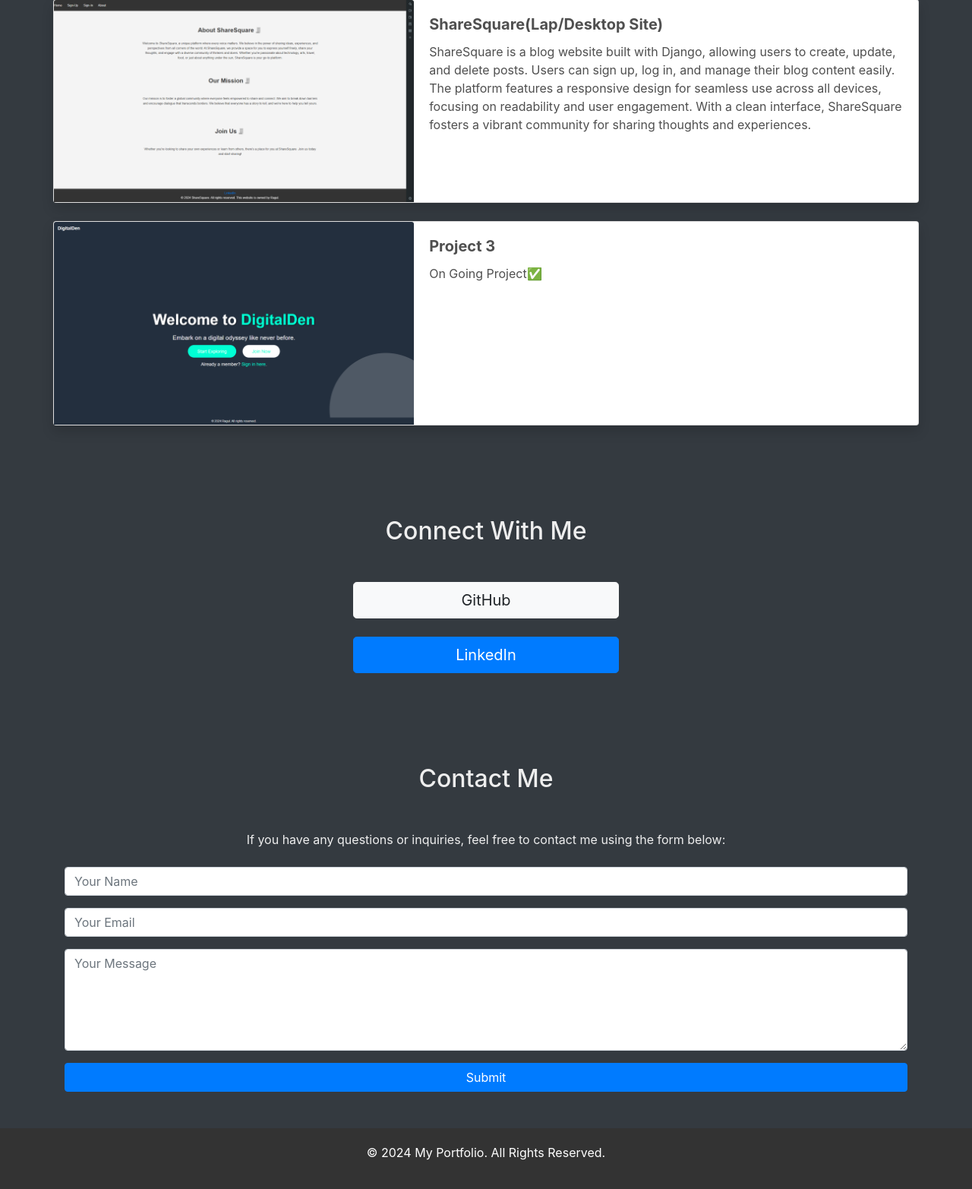
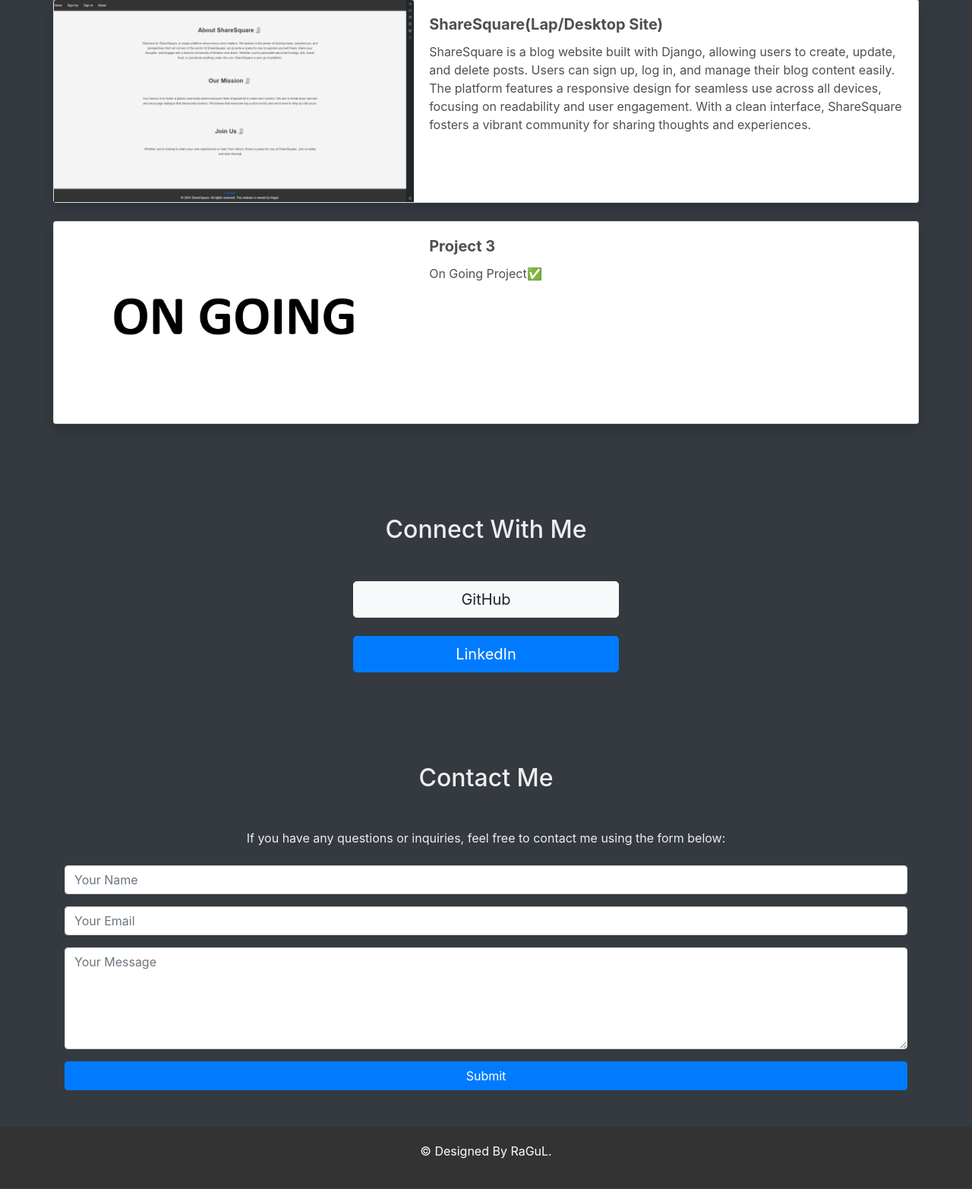
Before and after one commit to RaGuL-26/My-portfolio, a Django app: page / in a window 1280 px wide. Shown: the part 1446-3011 px from the top of the page at 76% size. Run offline with Django 5.2, Linux system fonts and the light colour scheme; some libraries are stand-ins or nearby versions.

Commit message:
add temp and add img ongoing

```diff
--- a/templates/index.html
+++ b/templates/index.html
@@ -129,7 +129,7 @@
                 <div class="card shadow">
                     <div class="row no-gutters">
                         <div class="col-md-5">
-                            <img src="{% static 'images/digitalden.png' %}" class="card-img-top" alt="Project Image">
+                            <img src="{% static "images/ongoing.png" %}" class="card-img-top" alt=''>
                         </div>
                         <div class="col-md-7">
                             <div class="card-body">
@@ -152,8 +152,8 @@
         <h2 class="text-center mb-5">Connect With Me</h2>
         <div class="row justify-content-center">
             <div class="col-md-4 text-center">
-                <a href="https://github.com/yourusername" target="_blank" class="btn btn-light btn-lg btn-block mb-4">GitHub</a>
-                <a href="https://www.linkedin.com/in/yourprofile" target="_blank" class="btn btn-primary btn-lg btn-block mb-4">LinkedIn</a>
+                <a href="https://github.com/RaGuL-26" target="_blank" class="btn btn-light btn-lg btn-block mb-4">GitHub</a>
+                <a href="https://www.linkedin.com/in/ragul-k-aa650a28a/" target="_blank" class="btn btn-primary btn-lg btn-block mb-4">LinkedIn</a>
 
             </div>
         </div>
@@ -186,7 +186,7 @@
 <!-- Footer -->
 <footer class="text-center text-white">
     <div class="container">
-        <p>&copy; 2024 My Portfolio. All Rights Reserved.</p>
+        <p>&copy; Designed By RaGuL.</p>
     </div>
 </footer>
 
```
Also changed, not shown: static/images/ongoing.png (added).
